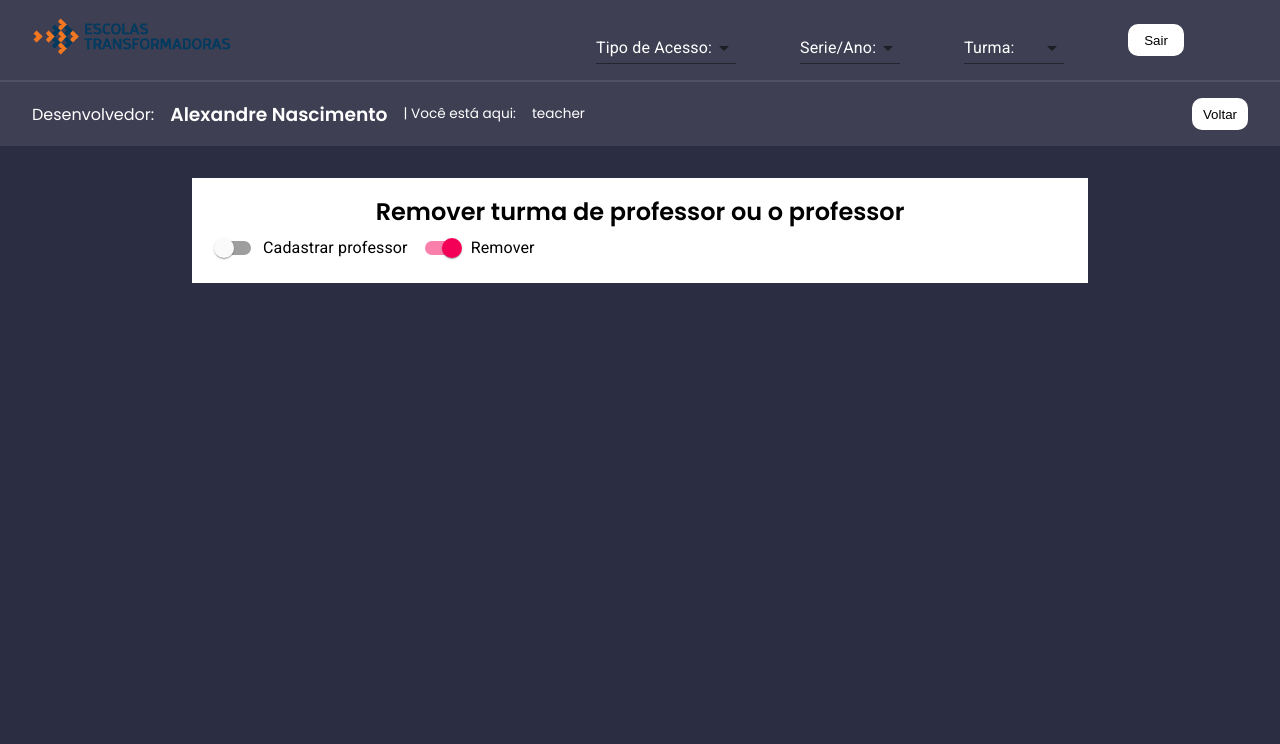
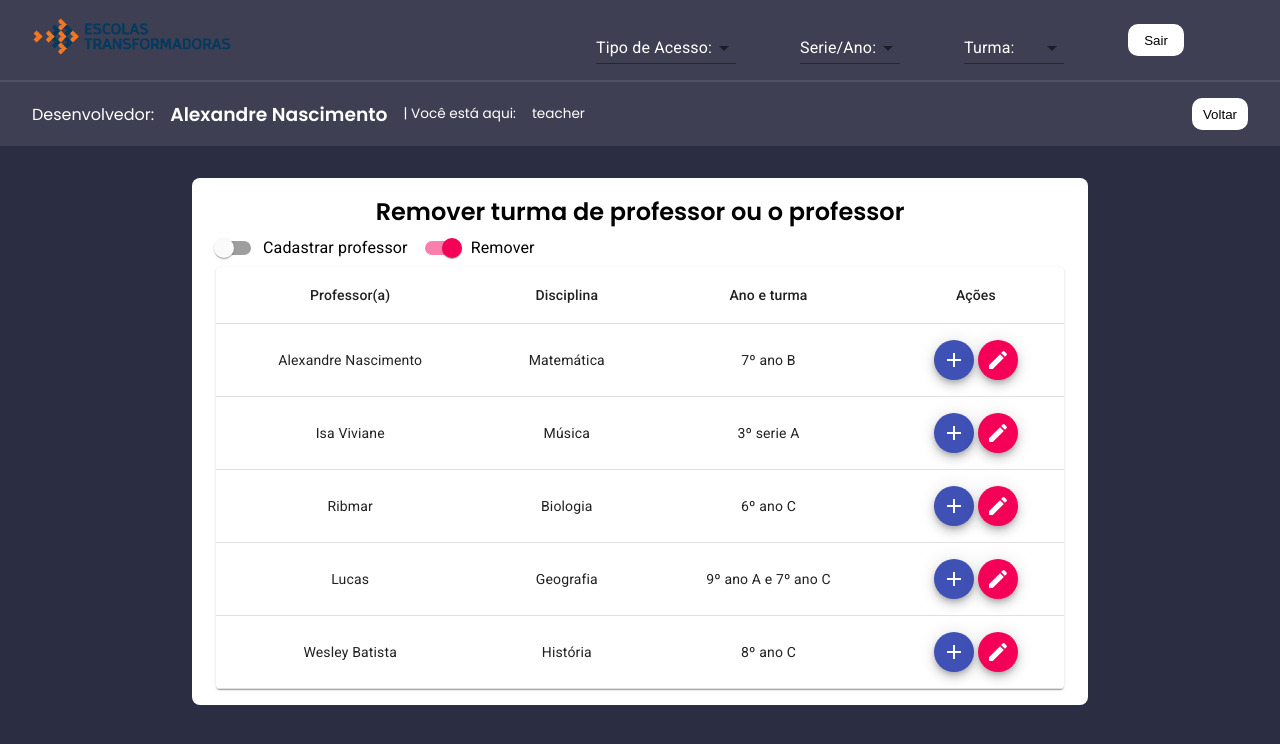
Before and after one commit to Alexandresfi/EscolaOrganizada, a React (Create React App) app: page /teacher in a window 1280 px wide. Both pictures are taken after a click on the label "Remover". Shown: the top 744 px of the page. Built offline with nearby package versions, Linux system fonts and the light colour scheme.

Commit message:
falta apenas o style

```diff
--- a/package.json
+++ b/package.json
@@ -4,6 +4,7 @@
   "private": true,
   "dependencies": {
     "@material-ui/core": "^4.12.3",
+    "@material-ui/icons": "^4.11.2",
     "@material-ui/lab": "^4.0.0-alpha.60",
     "@testing-library/jest-dom": "^5.14.1",
     "@testing-library/react": "^11.2.7",
--- /dev/null
+++ b/src/Components/TeacherManagement/ManageTeachersClass.jsx
@@ -0,0 +1,232 @@
+import React from "react";
+import { Box, Button, Dialog, DialogContent, DialogTitle, Fab, FormControl, InputLabel, MenuItem, Paper, Select, Table, TableBody, TableCell, TableContainer, TableHead, TableRow, Tooltip } from "@material-ui/core";
+import AddIcon from '@material-ui/icons/Add';
+import EditIcon from '@material-ui/icons/Edit';
+import { UlHeader } from "../Header/styled";
+
+export function ManageTeachersClass() {
+
+    const [show, setShow] = React.useState(false)
+    const [settingData, setSettingData] = React.useState({
+        isCreate: false,
+        isUpdate: false
+    })
+    const [teacherData, setTeacherData] = React.useState([
+        {
+            id: 1,
+            teacher: 'Alexandre Nascimento',
+            subjects: 'Matemática',
+            serie: '7º ano B',
+
+        },
+        {
+            id: 2,
+            teacher: 'Isa Viviane',
+            subjects: 'Música',
+            serie: '3º serie A',
+
+        },
+        {
+            id: 3,
+            teacher: 'Ribmar',
+            subjects: 'Biologia',
+            serie: '6º ano C',
+
+        },
+        {
+            id: 4,
+            teacher: 'Lucas',
+            subjects: 'Geografia',
+            serie: '9º ano A e 7º ano C',
+
+        },
+        {
+            id: 5,
+            teacher: 'Wesley Batista',
+            subjects: 'História',
+            serie: '8º ano C',
+
+        },
+    ])
+
+    const handleClose = () => {
+        setShow(false);
+        setSettingData({...settingData, isCreate: false, isUpdate: false})
+    };
+
+    return (
+        <>
+            <TableContainer component={Paper}>
+                <Table aria-label="teacher in class">
+                    <TableHead>
+                        <TableRow>
+                            <TableCell align="center">
+                                Professor(a)
+                            </TableCell>
+
+                            <TableCell align="center">
+                                Disciplina
+                            </TableCell>
+
+                            <TableCell align="center">
+                                Ano e turma
+                            </TableCell>
+
+                            <TableCell align="center">
+                                Ações
+                            </TableCell>
+
+                        </TableRow>
+                    </TableHead>
+
+                    <TableBody>
+                        {teacherData?.map((teacher) => (
+                            <TableRow key={teacher.id}>
+                                <TableCell align="center">
+                                    {teacher.teacher}
+                                </TableCell>
+
+                                <TableCell align="center">
+                                    {teacher.subjects}
+                                </TableCell>
+
+                                <TableCell align="center">
+                                    {teacher.serie}
+                                </TableCell>
+
+                                <TableCell align="center">
+
+                                    <Tooltip title='adicionar'>
+                                        <Fab
+                                            size="small"
+                                            color="primary"
+                                            aria-label="add"
+                                            onClick={()=>{
+                                                setShow(true)
+                                                setSettingData({...settingData, isCreate: true})
+                                            }}
+                                            >
+                                            <AddIcon />
+                                        </Fab>
+                                    </Tooltip>
+                                    {' '}
+                                    <Tooltip title='editar'>
+                                        <Fab
+                                        size="small"
+                                        color="secondary"
+                                        aria-label="edit"
+                                        onClick={()=>{
+                                            setShow(true)
+                                            setSettingData({...settingData, isUpdate: true})
+                                        }}
+                                        >
+                                            <EditIcon />
+                                        </Fab>
+                                    </Tooltip>
+
+
+                                </TableCell>
+
+                            </TableRow>
+                        ))}
+                    </TableBody>
+
+                </Table>
+            </TableContainer>
+            <Dialog
+                open={show}
+                onClose={handleClose}
+                ria-labelledby="alert-dialog-title"
+                aria-describedby="alert-dialog-description"
+            >
+                <DialogTitle>
+                    {settingData.isCreate && (
+                        <>
+                            <p>Professor(a)</p>
+                            <p>Adicionar turma</p>
+                        </>
+                    )}
+
+                    {settingData.isUpdate && (
+                        <>
+                            <p>Professor(a)</p>
+                            <p>Editar turmas</p>
+                        </>
+                    )}
+                </DialogTitle>
+
+                <DialogContent>
+
+                        <>
+                            <UlHeader>
+                                <li>
+                                    <FormControl>
+                                        <InputLabel className="color">Serie/Ano:</InputLabel>
+
+                                        <Select
+                                            className='width-small color'
+                                            labelId="demo-simple-select-label"
+                                            id="demo-simple-select"
+                                        // value={series}
+                                        // onChange={handleChangeSeries}
+                                        >
+                                            <MenuItem value={1} > 1º Ano </MenuItem>
+                                            <MenuItem value={2}> 2º Ano </MenuItem>
+                                            <MenuItem value={3} > 3º Ano </MenuItem>
+                                            <MenuItem value={4}> 4º Ano </MenuItem>
+                                            <MenuItem value={5}> 5º Ano </MenuItem>
+                                            <MenuItem value={6}> 6º Ano </MenuItem>
+                                            <MenuItem value={7}> 7º Ano </MenuItem>
+                                            <MenuItem value={8}> 8º Ano </MenuItem>
+                                            <MenuItem value={9}> 9º Ano </MenuItem>
+                                            <MenuItem value={10}> 1ª Serie </MenuItem>
+                                            <MenuItem value={11}> 2º Serie </MenuItem>
+                                            <MenuItem value={12}> 3º Serie </MenuItem>
+                                        </Select>
+                                    </FormControl>
+                                </li>
+
+                                <li>
+                                    <FormControl>
+                                        <InputLabel className="color">Turma:</InputLabel>
+
+                                        <Select
+                                            className='width-small color'
+                                            labelId="demo-simple-select-label"
+                                            id="demo-simple-select"
+                                        // value={schoolClass}
+                                        // onChange={handleChangeClass}
+                                        >
+                                            <MenuItem value='a'> A </MenuItem>
+                                            <MenuItem value='b'> B </MenuItem>
+                                            <MenuItem value='c' > C </MenuItem>
+
+                                        </Select>
+                                    </FormControl>
+                                </li>
+                                {settingData.isUpdate && (
+                                    <Button color="secondary" >Remover turma</Button>
+                                )}
+                            </UlHeader>
+
+                             <Button
+                            onClick={()=>{
+                                setSettingData({isCreate: false, isUpdate: false})
+                                handleClose()
+                            }}
+                            >
+                                Cancelar
+                            </Button>
+
+                            <Button >
+                                Salvar
+                            </Button>
+
+                        </>
+
+                </DialogContent>
+
+            </Dialog>
+        </>
+    )
+}
--- a/src/Components/TeacherManagement/index.jsx
+++ b/src/Components/TeacherManagement/index.jsx
@@ -2,6 +2,7 @@ import React from "react";
 import { FormControlLabel, Switch } from "@material-ui/core";
 import { Container, H1 } from "./styles";
 import { Registration } from "./Registration";
+import { ManageTeachersClass } from "./ManageTeachersClass";
 
 export function Teacher() {
 
@@ -36,6 +37,7 @@ export function Teacher() {
                 />
             </div>
             {typeAction.create && <Registration/> }
+            {typeAction.update && <ManageTeachersClass/>}
 
         </Container>
     )
--- a/src/Components/TeacherManagement/styles.js
+++ b/src/Components/TeacherManagement/styles.js
@@ -5,6 +5,7 @@ export const Container = styled.section`
     width: 70vw;
     margin: 2rem auto;
     padding: 1rem 1.5rem;
+    border-radius: 8px;
 
     background: white;
     color: black;
```
Also changed, not shown: 1 other file (tests, documents, lock files or other folders).
